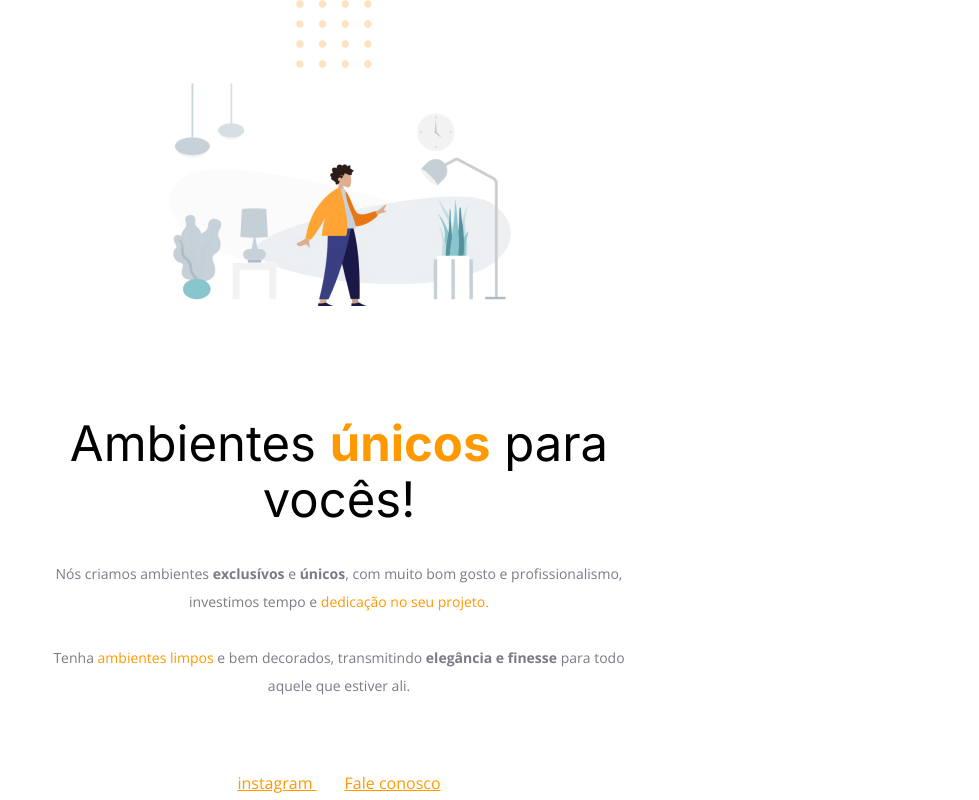
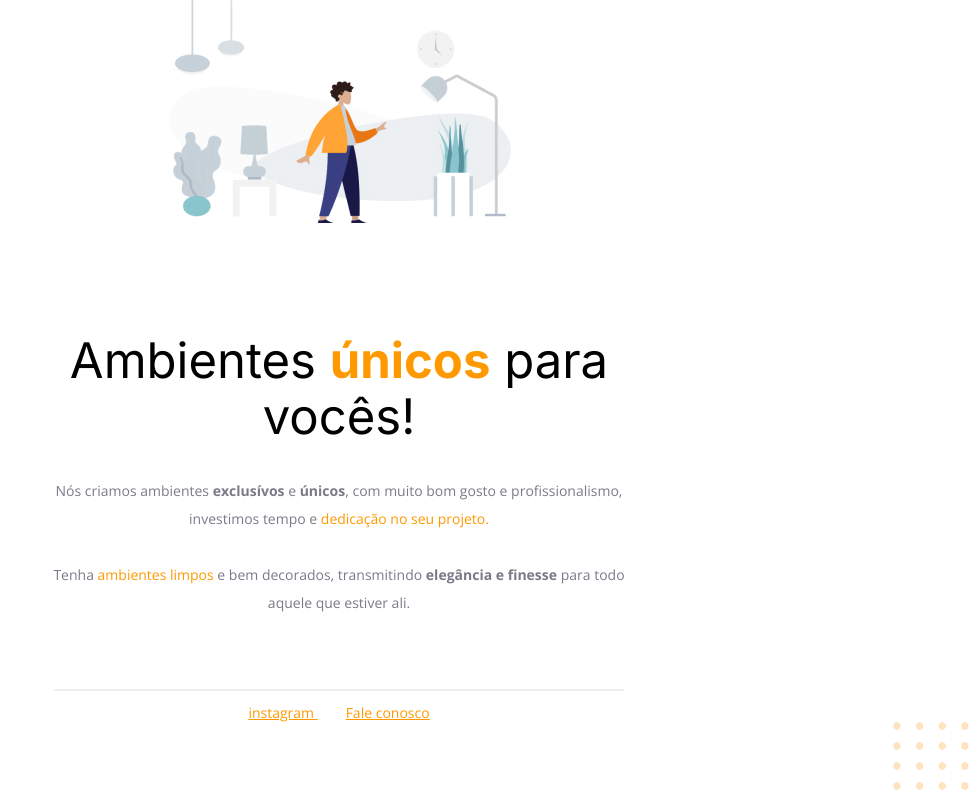
Before and after one commit to Jackez01/Explorer--Rocketseat, a plain HTML site: page Projeto 01/index.html in a window 1280 px wide. Shown: the whole page, without its empty margins (301-1280 px from the left). Drawn offline with nearby package versions, Linux system fonts and the light colour scheme.

Commit message:
Alterções finais e espaçamentos

```diff
--- a/Projeto 01/Style.css
+++ b/Projeto 01/Style.css
@@ -33,12 +33,29 @@ span, a {
   color: #FF9900;
 }
 
-p {
+p, #footer {
   color: #7D7987;
   font-size: 14px;
   line-height: 28px;
 }
 
-a + a{
+
+#footer a + a{
   margin-left: 28px;
 }
+
+.line{
+  width: 568px;
+  height: 0px;
+  margin: 0 auto 8px;
+
+
+  border: 1px solid #eceff2;
+}
+
+#balls {
+  position: fixed;
+  bottom: 0px;
+  right: 0px;
+
+}
--- a/Projeto 01/index.html
+++ b/Projeto 01/index.html
@@ -14,10 +14,6 @@
 </head>
 <body>
 
-<img
-  id="balls"
-src="images/balls.svg"
-alt="Bolinhas laranja no canto inferior direito da tela" />
 
 <div id="hero">
 <img src="images/img1.jpg"
@@ -41,7 +37,11 @@ alt="Desenho de uma pessoa com uma camisa amarela em uma sala com móveis " />
 </div>
 
 <div id="footer">
+
+<div class="line"></div>
+
   <a
+  target="_blank"
   href="https://instagram.com/moveisparavoce">
   instagram
   </a>
@@ -50,7 +50,13 @@ alt="Desenho de uma pessoa com uma camisa amarela em uma sala com móveis " />
   <a href="mailto:contato@moveisparavoce.com">
     Fale conosco
   </a>
+
    </div>
+
+   <img
+   id="balls"
+ src="images/balls.svg"
+ alt="Bolinhas laranja no canto inferior direito da tela" />
 
 </body>
 </html>
```
